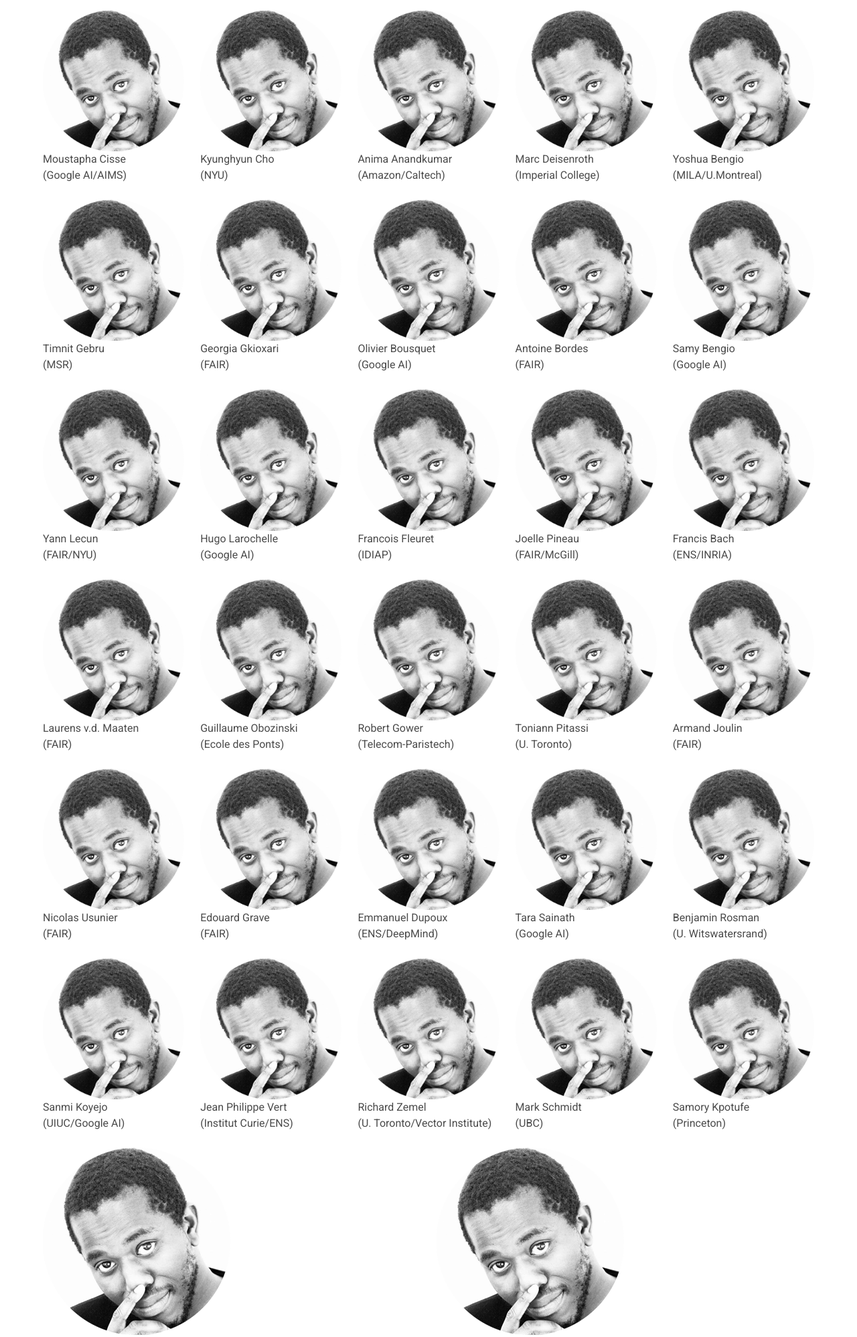
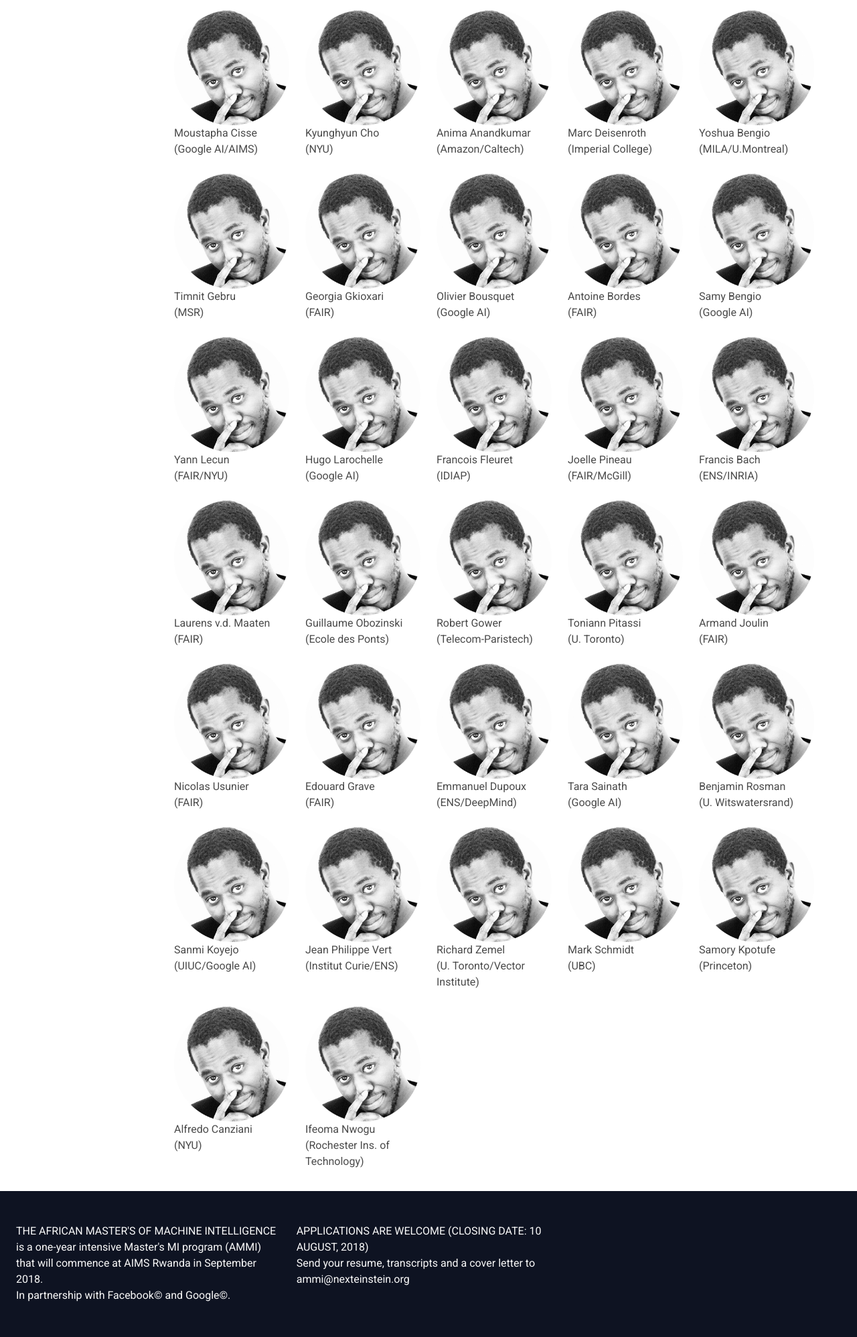
Before and after one commit to kenn44/ammi-lightweight, a plain HTML site: page index.html in a window 1280 px wide. Shown: the part 3115-5112 px from the top of the page at 67% size. Drawn offline with Linux system fonts and the light colour scheme.

Commit message:
Global form is ok

```diff
--- a/index.html
+++ b/index.html
@@ -139,7 +139,7 @@
     <section id="partnership">
         <div class="container">
             <div class="columns is-centered">
-                <div class="column is-narrow">
+                <div class="column is-narrow has-text-centered">
                     <h1 class="title is-size-6">IN PARTNERSHIP WITH:</h1>
                 </div>
 
@@ -155,7 +155,7 @@
         <div class="container">
             <h1 class="title is-size-2">Our lecturers</h1>
             <div class="columns">
-                <div class="column ">
+                <div class="column is-offset-2">
                     <img class="image" src="assets/img/lecturers/P-01.png" alt="Partners">
                     <p>Moustapha Cisse</p>
                     <p>(Google AI/AIMS)</p>
@@ -182,7 +182,7 @@
                 </div>
             </div>
             <div class="columns">
-                <div class="column">
+                <div class="column is-offset-2">
                     <img class="image" src="assets/img/lecturers/P-01.png" alt="Partners">
                     <p>Timnit Gebru</p>
                     <p>(MSR)</p>
@@ -209,7 +209,7 @@
                 </div>
             </div>
             <div class="columns">
-                <div class="column">
+                <div class="column is-offset-2">
                     <img class="image" src="assets/img/lecturers/P-01.png" alt="Partners">
                     <p>Yann Lecun</p>
                     <p>(FAIR/NYU)</p>
@@ -236,7 +236,7 @@
                 </div>
             </div>
             <div class="columns">
-                <div class="column">
+                <div class="column is-offset-2">
                     <img class="image" src="assets/img/lecturers/P-01.png" alt="Partners">
                     <p>Laurens v.d. Maaten</p>
                     <p>(FAIR)</p>
@@ -263,7 +263,7 @@
                 </div>
             </div>
             <div class="columns">
-                <div class="column">
+                <div class="column is-offset-2">
                     <img class="image" src="assets/img/lecturers/P-01.png" alt="Partners">
                     <p>Nicolas Usunier</p>
                     <p>(FAIR)</p>
@@ -290,7 +290,7 @@
                 </div>
             </div>
             <div class="columns">
-                <div class="column">
+                <div class="column is-offset-2">
                     <img class="image" src="assets/img/lecturers/P-01.png" alt="Partners">
                     <p>Sanmi Koyejo</p>
                     <p>(UIUC/Google AI)</p>
@@ -317,12 +317,12 @@
                 </div>
             </div>
             <div class="columns">
-                <div class="column">
+                <div class="column is-offset-2 is-2">
                     <img class="image" src="assets/img/lecturers/P-01.png" alt="Partners">
                     <p>Alfredo Canziani</p>
                     <p>(NYU)</p>
                 </div>
-                <div class="column">
+                <div class="column is-2">
                     <img class="image" src="assets/img/lecturers/P-01.png" alt="Partners">
                     <p>Ifeoma Nwogu</p>
                     <p>(Rochester Ins. of Technology)</p>
```
